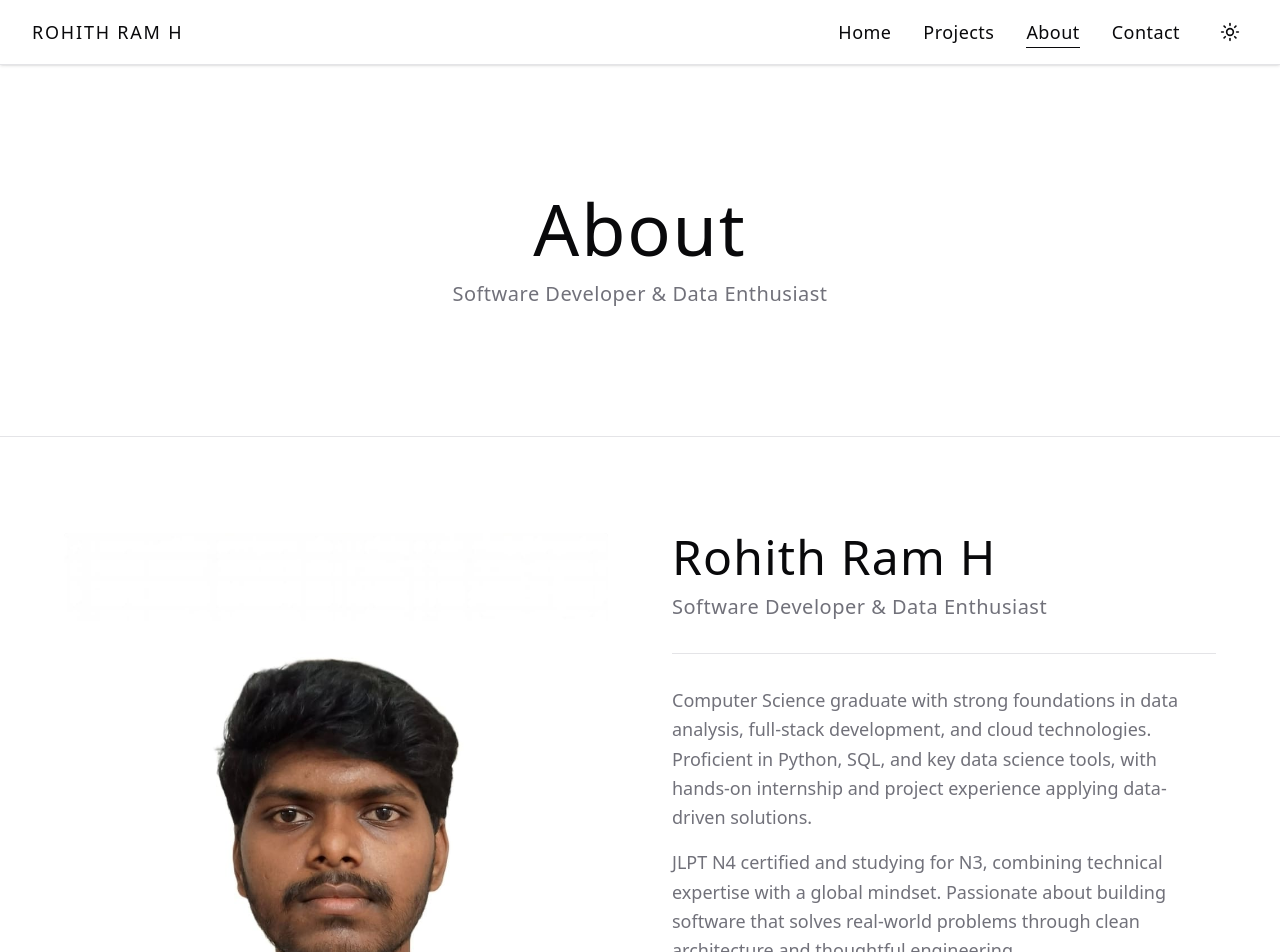
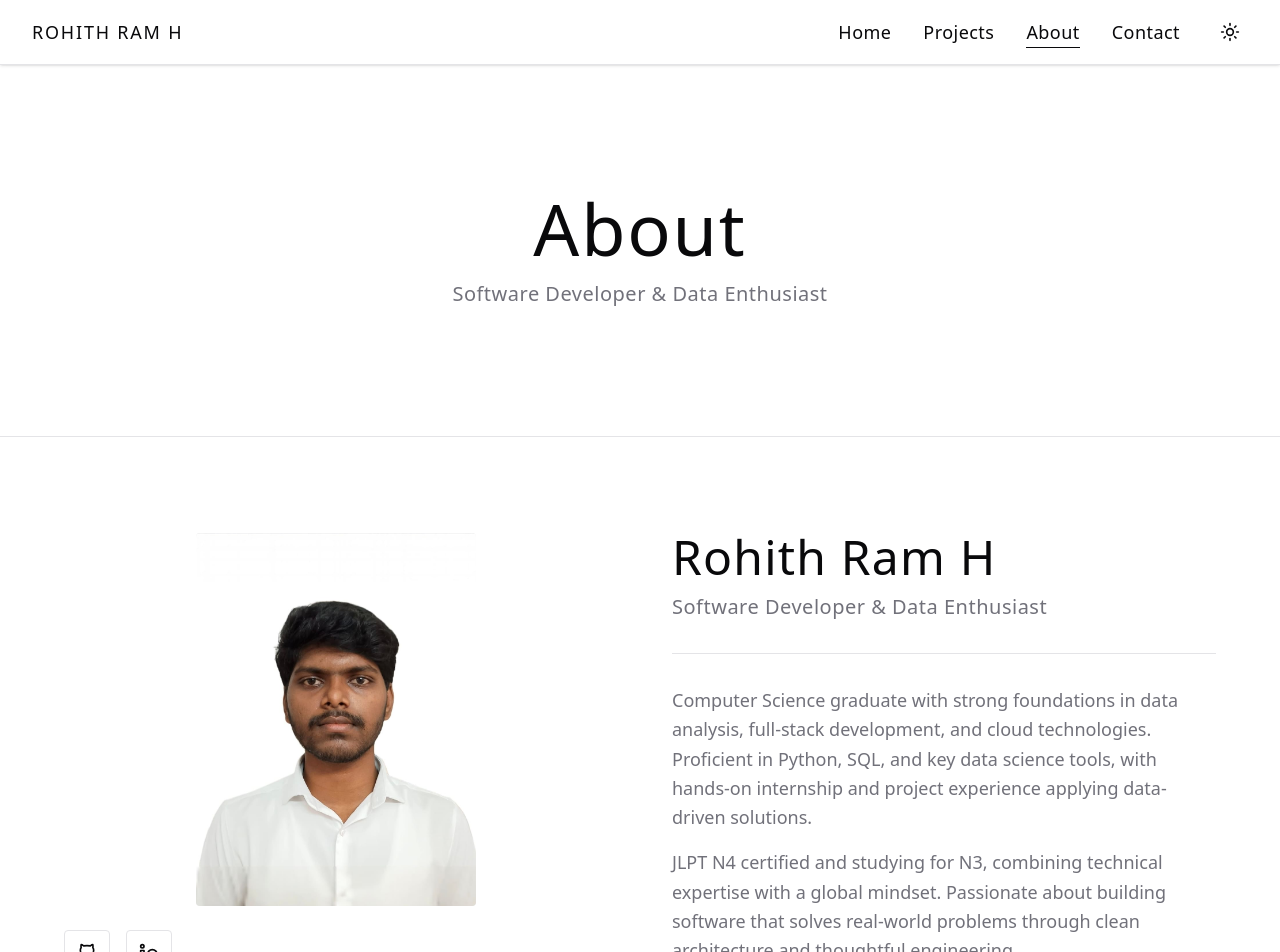
Before and after one commit to rohithram08/rohith-ram-portfolio, a React (Vite) app: page /about in a window 1280 px wide. Shown: the top 952 px of the page. Built offline with nearby package versions, Linux system fonts and the light colour scheme; the HTML template or start-up script is replaced by a standard one.

Commit message:
Resize Rohith portrait image

```diff
--- a/src/pages/About.tsx
+++ b/src/pages/About.tsx
@@ -29,8 +29,8 @@ export default function About() {
           <div className="max-w-6xl mx-auto">
             <div className="grid md:grid-cols-2 gap-12 lg:gap-16 items-start">
               <motion.div className="space-y-6" initial={{ opacity: 0.8, x: -10 }} whileInView={{ opacity: 1, x: 0 }} viewport={{ once: true }} transition={{ duration: 0.4 }}>
-                <div className="aspect-[3/4] relative overflow-hidden rounded-sm bg-muted">
-                  <img src={developerInfo.portraitImage} alt={developerInfo.name} className="absolute inset-0 w-full h-full object-cover" />
+                <div className="aspect-[3/4] relative overflow-hidden rounded-sm bg-muted max-w-[280px] mx-auto">
+                  <img src={developerInfo.portraitImage} alt={developerInfo.name} className="absolute inset-0 w-full h-full object-cover object-top" />
                 </div>
                 <div className="flex items-center gap-4">
                   {developerInfo.socialLinks.github && (
```
